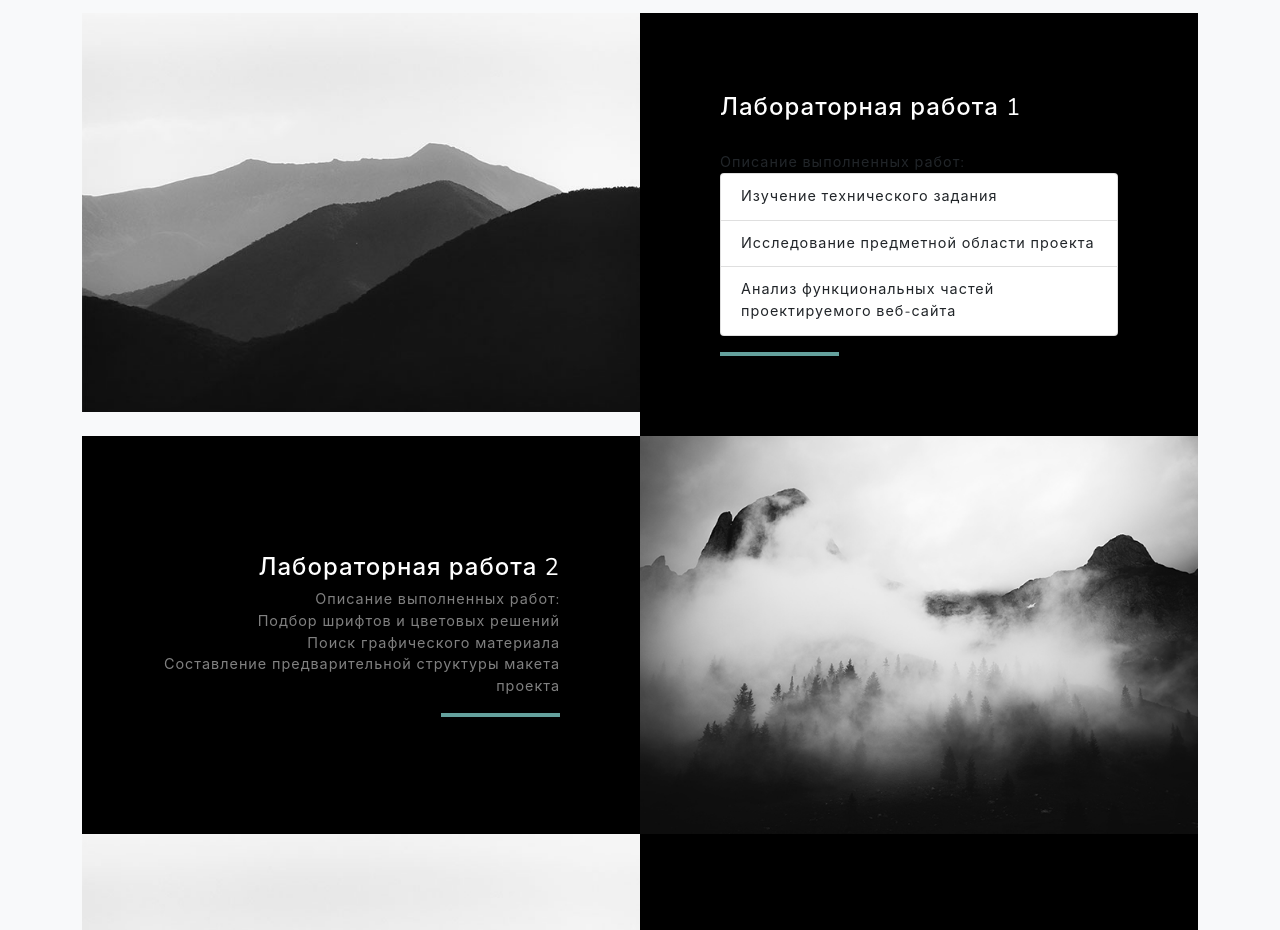
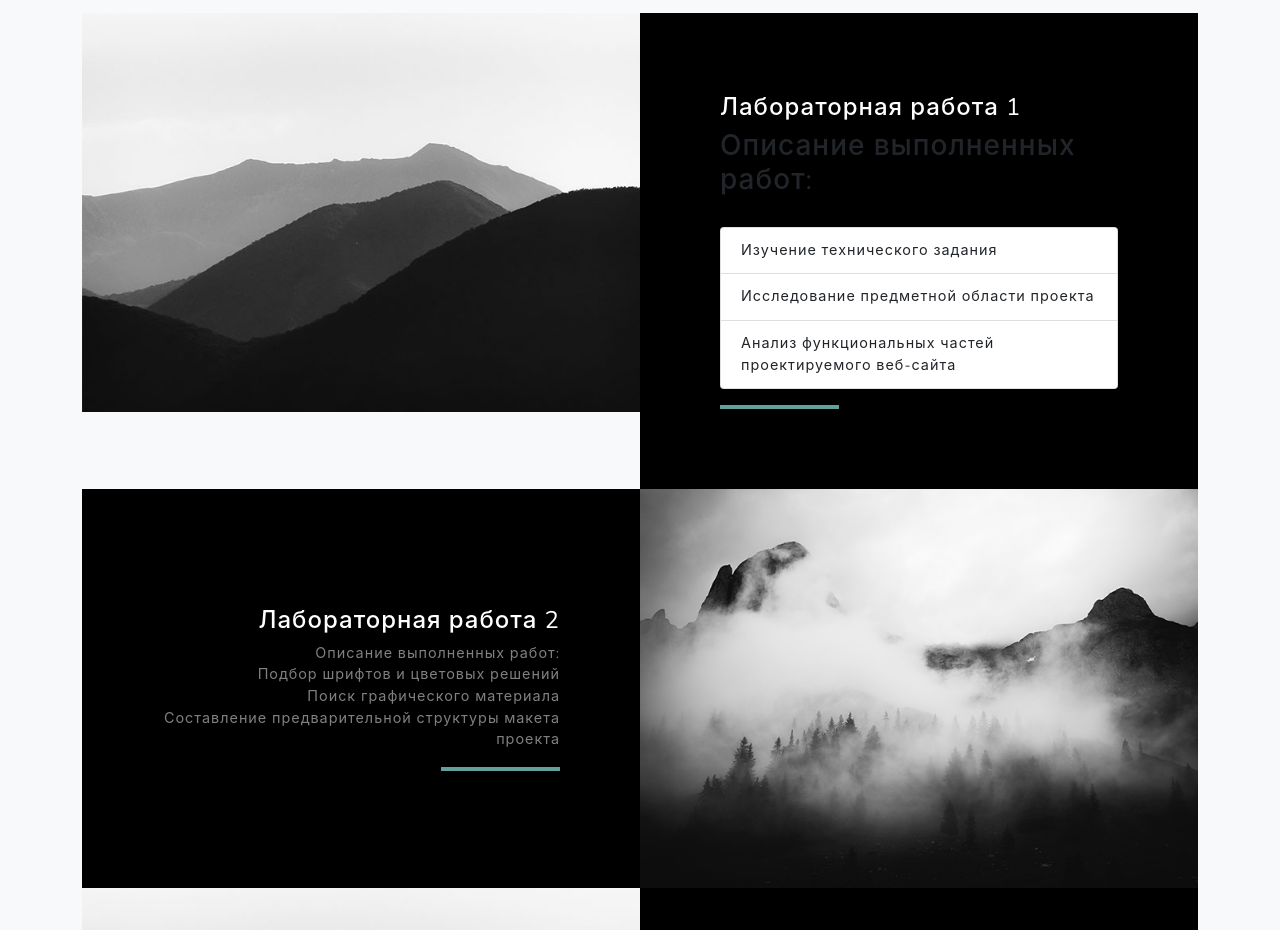
Before and after one commit to BORoMANn/BORoMANn.github.io, a plain HTML site: page index.html in a window 1280 px wide. Shown: the part 1460-2390 px from the top of the page. Drawn offline with nearby package versions, Linux system fonts and the light colour scheme.

Commit message:
Initial commit

```diff
--- a/index.html
+++ b/index.html
@@ -126,8 +126,8 @@
                   class="project-text w-100 my-auto text-center text-lg-left"
                 >
                   <h4 class="text-white">Лабораторная работа 1</h4>
-                  <p class="mb-0 text-white-50"><br>
-                    <ul class="list-group">Описание выполненных работ:
+                  <p class="mb-0 text-white-50"><h3>Описание выполненных работ:</h3><br>
+                    <ul class="list-group">
                       <li class="list-group-item"> Изучение технического задания</li>
                       <li class="list-group-item"> Исследование предметной области проекта</li>
                       <li class="list-group-item">Анализ функциональных частей проектируемого веб-сайта</li>
```
